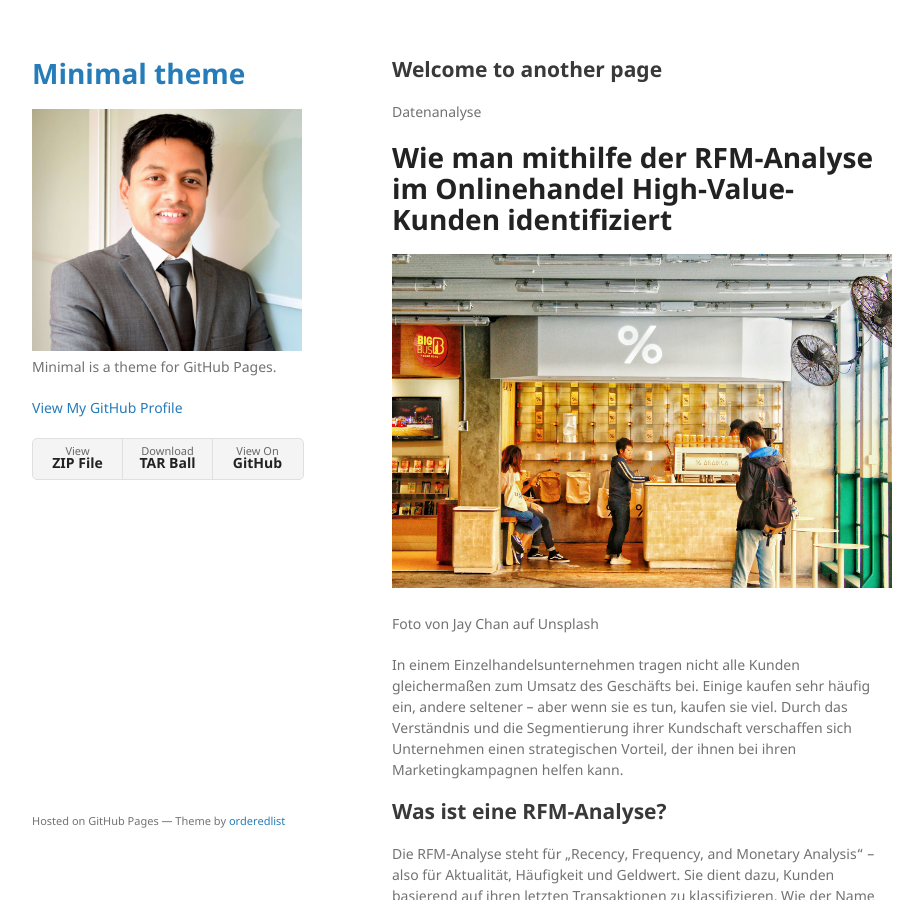
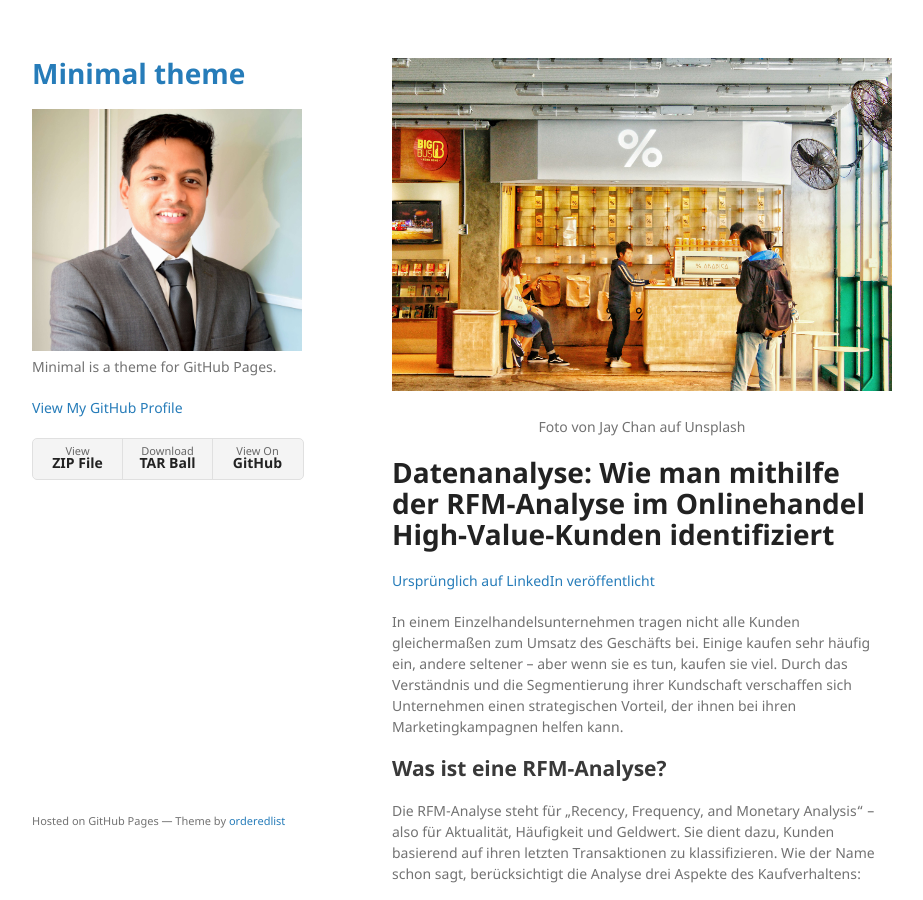
Before and after one commit to sridhar-portfolio/sridhar-portfolio.github.io, a Jekyll site: the page built from another-page.md, in a window 1280 px wide and 900 px high. Shown: the whole window, without its empty margins (178-1101 px from the left). Built offline with Jekyll 4.4.1, drawn with Linux system fonts in a browser that asks for light colours; our own code applies the rules of GitHub Pages for plain Markdown files.

Commit message:
Update another-page.md

```diff
--- a/another-page.md
+++ b/another-page.md
@@ -2,13 +2,10 @@
 layout: default
 ---
 
-## Welcome to another page
-
-Datenanalyse
-<h1>Wie man mithilfe der RFM-Analyse im Onlinehandel High-Value-Kunden identifiziert</h1>
 ![Main Picture](/assets/img/rfm_1_01.jpg)
-
-Foto von Jay Chan auf Unsplash
+<p style="text-align: center;">Foto von Jay Chan auf Unsplash</p>
+<h1>Datenanalyse: Wie man mithilfe der RFM-Analyse im Onlinehandel High-Value-Kunden identifiziert</h1>
+[Ursprünglich auf LinkedIn veröffentlicht](https://www.linkedin.com/pulse/datenanalyse-wie-man-mithilfe-der-rfm-analyse-im-sridhar-sekar-odaje)
 
 In einem Einzelhandelsunternehmen tragen nicht alle Kunden gleichermaßen zum Umsatz des Geschäfts bei. Einige kaufen sehr häufig ein, andere seltener – aber wenn sie es tun, kaufen sie viel. Durch das Verständnis und die Segmentierung ihrer Kundschaft verschaffen sich Unternehmen einen strategischen Vorteil, der ihnen bei ihren Marketingkampagnen helfen kann.
 
```
